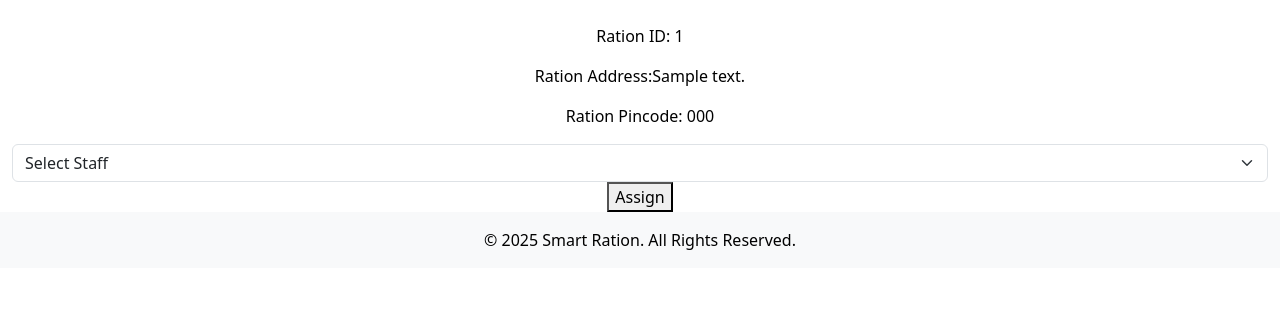
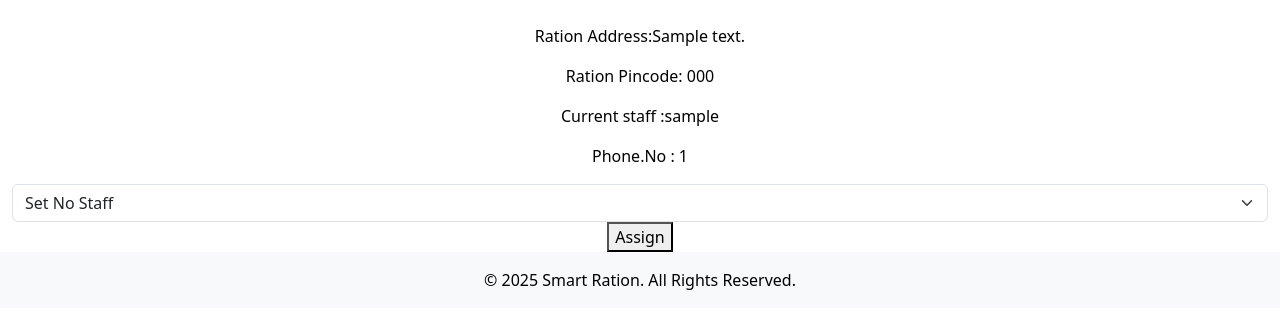
Before and after one commit to Abishekdeepak5/SmartRation, a Django app: template SmartRation/app/templates/assign_ration.html in a window 1280 px wide. Shown: the part 56-385 px from the top of the page. Run offline with Django 5.2, Linux system fonts and the light colour scheme; the template is opened without the code that fills it: most values are stand-ins (such as "Sample title", 1, 10 or a date in 2020).

Commit message:
ration staff assign

```diff
--- a/SmartRation/app/dao/UserDetailDao.py
+++ b/SmartRation/app/dao/UserDetailDao.py
@@ -19,5 +19,5 @@ def register_user(user):
 def get_user_by_id(user_id):
         data,error=supabase.table("user_details").select("*").eq("user_id", user_id).execute()
         return data[1][0]
-def get_staff():
-        return supabase.table("user_details").select("*").eq("role","staff").execute()
+def get_all_staff():
+        return supabase.table("user_details").select("*,ration(*)").eq("role","staff").execute()
--- a/SmartRation/app/templates/assign_ration.html
+++ b/SmartRation/app/templates/assign_ration.html
@@ -8,13 +8,30 @@
     <div class="text-center">
         <form method="POST">
             {% csrf_token %}
-            <p>Ration ID: {{rationShop.ration_id}}</p>
             <p>Ration Address:{{rationShop.address}} </p>
             <p>Ration Pincode: {{rationShop.pincode}}</p>
+
+            {% for staff in staffList %}
+                {% if staff.ration and staff.ration.ration_id == rationShop.ration_id %}
+                    <p>Current staff :{{ staff.user_name }}
+                    </p>
+                    <p>Phone.No : {{staff.phone_number}}
+                    </p>
+                {% endif %}
+            {% endfor %}
+
+
+
             <select name="staff" class="form-select">
-                <option value="" disabled selected>Select Staff</option>
+                <option value="None">Set No Staff</option>
                 {% for staff in staffList %}
-                    <option value="{{ staff.user_id }}">{{ staff.user_name }} {{staff.phone_number}}</option>
+                    <option value="{{ staff.user_id }}">{{ staff.user_name }} {{staff.phone_number}} - Ration:
+                        {% if staff.ration %}
+                         {{staff.ration.address}}-{{staff.ration.pincode}}
+                        {% else %}
+                        Not Assign
+                        {% endif %}
+                    </option>
                 {% endfor %}
             </select>
             <button type="submit">Assign</button>
```
Also changed, not shown: SmartRation/app/views/InventoryView.py (+0 -8 lines), SmartRation/app/views/RationView.py (+9 -4 lines).
